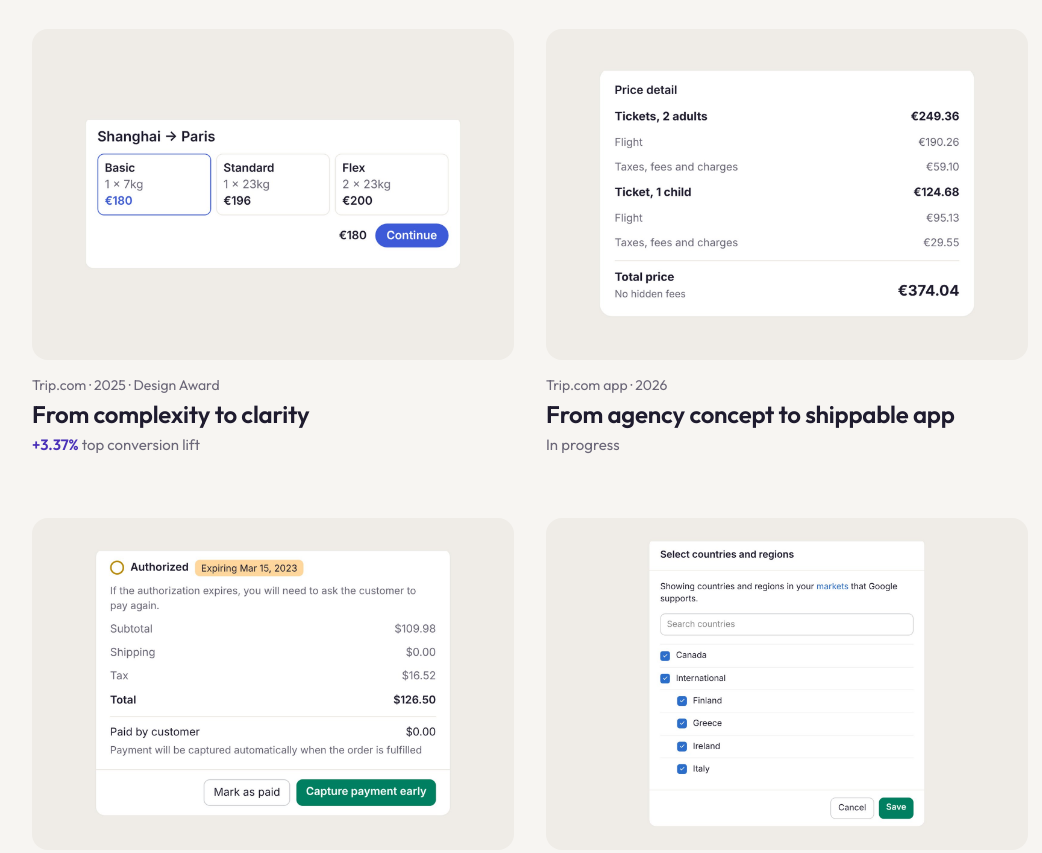
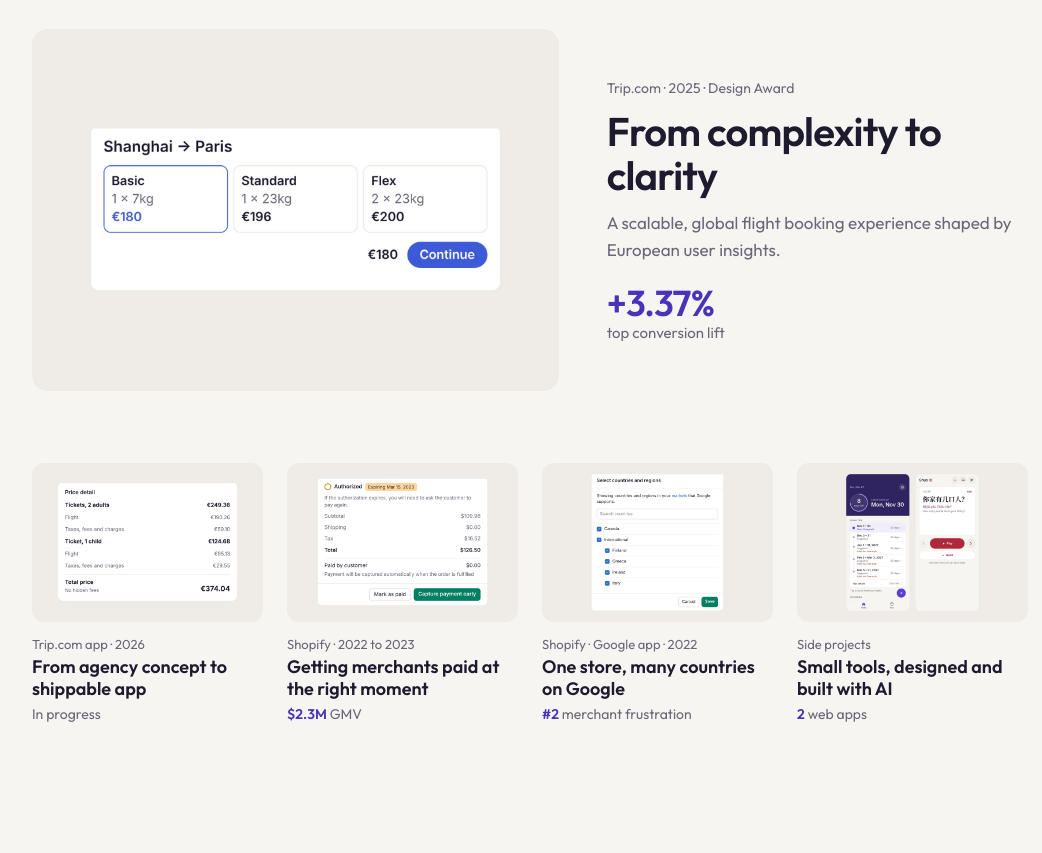
Before and after one commit to yeochoi/portfolio, a plain HTML site: page index.html in a window 1280 px wide. Shown: the part 568-1421 px from the top of the page, without its empty margins (110-1152 px from the left). Drawn offline with Linux system fonts and the light colour scheme.

Commit message:
Homepage layout B, featured Trip.com project and four smaller cards
Co-Authored-By: Claude Opus 5.5 <noreply@anthropic.com>
Claude-Session: https://claude.ai/code/session_01DpUyH9xiwZ41mTw5vZV9xd

```diff
--- a/index.html
+++ b/index.html
@@ -10,7 +10,7 @@
 <link rel="preconnect" href="https://fonts.googleapis.com">
 <link rel="preconnect" href="https://fonts.gstatic.com" crossorigin>
 <link href="https://fonts.googleapis.com/css2?family=Outfit:wght@400;500;600&display=swap" rel="stylesheet">
-<link rel="stylesheet" href="styles.css?v=6b437bf">
+<link rel="stylesheet" href="styles.css?v=b1">
 </head>
 <body>
 <div class="wrap">
@@ -34,14 +34,17 @@
 <p class="label section-title">Selected work</p>
 <div class="work">
 
-<a class="card" href="work/trip-com.html">
+<a class="feature" href="work/trip-com.html">
 <img src="images/home/trip-com.jpg" alt="Trip.com fare selection redesign with Basic, Standard and Flex fares">
 <div class="text">
 <span class="meta">Trip.com · 2025 · Design Award</span>
 <h2>From complexity to clarity</h2>
-<span class="result"><strong>+3.37%</strong> top conversion lift</span>
+<p>A scalable, global flight booking experience shaped by European user insights.</p>
+<span class="big"><strong>+3.37%</strong> top conversion lift</span>
 </div>
 </a>
+
+<div class="cards">
 
 <a class="card" href="work/app-flow.html">
 <img src="images/home/app-flow.jpg" alt="Trip.com app price detail redesign">
@@ -80,6 +83,8 @@
 </a>
 
 </div>
+
+</div>
 </section>
 
 <section id="about" class="about">
--- a/styles.css
+++ b/styles.css
@@ -51,17 +51,28 @@ a.project:hover h2 { color: var(--accent); }
 .project.soon h2 { color: #A9A5B4; }
 .project.soon .stat span { color: #A9A5B4; }
 
-.work { display: grid; grid-template-columns: repeat(auto-fit, minmax(min(100%, 440px), 1fr)); gap: 64px 32px; padding-top: 24px; }
-.card { display: flex; flex-direction: column; gap: 16px; }
-.card img { display: block; width: 100%; aspect-ratio: 16 / 11; object-fit: cover; border-radius: 16px; transition: opacity .2s; }
-.card .text { display: flex; flex-direction: column; gap: 6px; }
-.card .meta { font-size: 14px; color: var(--muted); }
-.card h2 { margin: 0; font-size: 24px; line-height: 1.2; font-weight: 600; letter-spacing: -0.01em; }
-.card .result { font-size: 15px; color: var(--muted); }
+.work { display: flex; flex-direction: column; gap: 72px; padding-top: 24px; }
+.feature { display: grid; grid-template-columns: minmax(0, 1.25fr) minmax(0, 1fr); gap: 32px 48px; align-items: center; }
+.feature img { display: block; width: 100%; aspect-ratio: 16 / 11; object-fit: cover; border-radius: 16px; transition: opacity .2s; }
+.feature .text { display: flex; flex-direction: column; gap: 12px; }
+.feature .meta { font-size: 14px; color: var(--muted); }
+.feature h2 { margin: 0; font-size: 40px; line-height: 1.1; font-weight: 600; letter-spacing: -0.02em; }
+.feature p { margin: 0; font-size: 17px; line-height: 1.6; color: var(--muted); }
+.feature .big { margin-top: 8px; font-size: 15px; color: var(--muted); }
+.feature .big strong { display: block; font-size: 36px; line-height: 1.1; font-weight: 600; letter-spacing: -0.02em; color: var(--accent); }
+.cards { display: grid; grid-template-columns: repeat(4, minmax(0, 1fr)); gap: 40px 24px; }
+.card { display: flex; flex-direction: column; gap: 14px; }
+.card img { display: block; width: 100%; aspect-ratio: 16 / 11; object-fit: cover; border-radius: 12px; transition: opacity .2s; }
+.card .text { display: flex; flex-direction: column; gap: 4px; }
+.card .meta { font-size: 13px; color: var(--muted); }
+.card h2 { margin: 0; font-size: 18px; line-height: 1.25; font-weight: 600; }
+.card .result { font-size: 14px; color: var(--muted); }
 .card .result strong { color: var(--accent); font-weight: 600; }
-a.card:hover { color: var(--ink); }
-a.card:hover img { opacity: .92; }
-a.card:hover h2 { color: var(--accent); }
+a.card:hover, a.feature:hover { color: var(--ink); }
+a.card:hover img, a.feature:hover img { opacity: .92; }
+a.card:hover h2, a.feature:hover h2 { color: var(--accent); }
+@media (max-width: 900px) { .cards { grid-template-columns: repeat(2, minmax(0, 1fr)); } .feature { grid-template-columns: 1fr; } }
+@media (max-width: 520px) { .cards { grid-template-columns: 1fr; } .feature h2 { font-size: 32px; } }
 
 .about { padding: 160px 0 0; display: grid; grid-template-columns: repeat(auto-fit, minmax(min(100%, 420px), 1fr)); gap: 48px 64px; }
 .about h2 { margin: 0 0 20px; font-size: 36px; line-height: 1.1; font-weight: 600; letter-spacing: -0.02em; }
```
Also changed, not shown: work/app-flow.html (+1 -1 lines), work/built-with-ai.html (+1 -1 lines), work/shopify-markets.html (+1 -1 lines), work/shopify-payments.html (+1 -1 lines), work/trip-com.html (+1 -1 lines).
